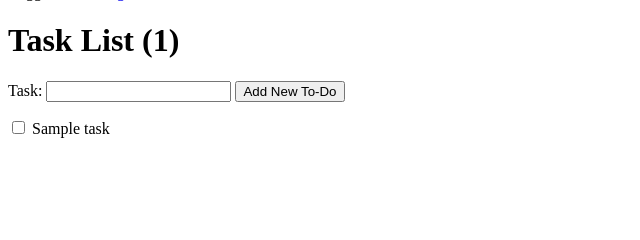
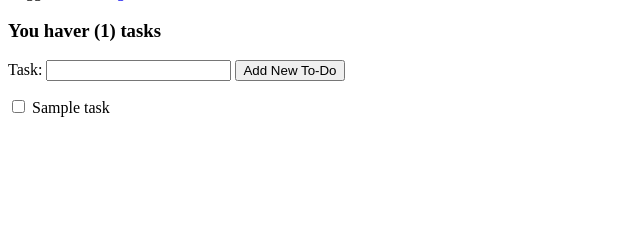
Before and after one commit to RaiderColombia/todofy, a Flask app: template templates/index.html in a window 1280 px wide. Shown: the part 97-337 px from the top of the page, without its empty margins (0-640 px from the left). Run offline with Flask 2, Linux system fonts and the light colour scheme; the template is opened without the code that fills it: most values are stand-ins (such as "Sample title", 1, 10 or a date in 2020); parts of the project's set-up code (start-up, migrations or seed data) failed here and were passed over.

Commit message:
Bug fixed when user checks a task Improvements in the code

```diff
--- a/controllers.py
+++ b/controllers.py
@@ -45,4 +45,4 @@ def get_tasks(user):
     return database["tasks"][user]
 
 def complete_task(user, task_id, is_checked):
-    database["tasks"][user][task_id]["done"] = is_checked
+    database["tasks"][user][int(task_id)]["done"] = is_checked
--- a/templates/index.html
+++ b/templates/index.html
@@ -7,31 +7,26 @@
 {% block content %}
     Logged in as: <b>{{ user["username"] }}</b>
     <a href="{{ url_for('logout_view') }}">Logout</a>
-    <h1>Task List ({{ tasks|length }})</h1>
+    <h3>You haver ({{ tasks|length }}) tasks</h3>
     <form action="{{ url_for('index') }}" method=post>
         Task: <input type=text name=task_name required>
         <input type=submit value="Add New To-Do">
     </form>
+    <form id="form_checkboxes">
         {% for id,task in tasks.items() %}
             <p>
-            <form id="form_check_{{ id }}">
-                <input type="checkbox" name="task" id="task_{{ id }}"
-                    value="{{ id }}"
+                <input type="checkbox" id="task_{{ id }}" value="{{ id }}"
                     {% if task["done"] %} checked {% endif %}>
-                <label for="task_{{ id }}">
-                    {% if task["done"] %}
-                        <del>{{ task["name"] }}</del>
-                    {% else %}
-                        {{ task["name"] }}
-                    {% endif %}
-                </label>
+                {% include "labels.html"%}
+            </p>
+        {% endfor %}
     </form>
-        </p>
     <script>
         $(document).ready(function(){
-                $("#task_{{ id }}").change(function(){
+            $(':checkbox').change(function(){
+                var _this = this;
                 var task_info = {
-                        task_id: {{ id }},
+                    task_id: $(this).attr("value"),
                     is_checked : $(this).is(':checked')
                 };
                 $.ajax({
@@ -40,13 +35,10 @@
                     type: 'POST',
                     contentType: 'application/json;charset=UTF-8',
                     success: function(response) {
-                            document.open();
-                            document.write(response);
-                            document.close();
+                        $("#l"+_this.id).hide().html(response).fadeIn('slow');
                     },
                 });
             });
         });
     </script>
-    {% endfor %}
 {% endblock %}
--- /dev/null
+++ b/templates/labels.html
@@ -0,0 +1,7 @@
+<label id="ltask_{{ id }}" for="task_{{ id }}">
+    {% if task["done"] %}
+        <del>{{ task["name"] }}</del>
+    {% else %}
+        {{ task["name"] }}
+    {% endif %}
+</label>
--- a/todofy.py
+++ b/todofy.py
@@ -8,6 +8,8 @@ app.secret_key = "my secret key"
 @app.route("/login", methods=["GET", "POST"])
 def login_view():
     data = {"error": None, "title":"Login"}
+    if "data" in session:
+        return redirect(url_for("index"))
     if request.method == "POST":
         result = login(request.form["email"], request.form["password"])
         if result["error"]:
@@ -19,8 +21,6 @@ def login_view():
         else:
             flash("Please create an account!")
             return redirect(url_for("register_view"))
-    elif "data" in session:
-        return redirect(url_for("index"))
     return render_template("login.html", **data)
 
 @app.route("/logout")
@@ -33,7 +33,7 @@ def register_view():
     data = {"error": None, "title":"Register"}
     if "data" in session:
         return redirect(url_for("index"))
-    elif request.method == "POST":
+    if request.method == "POST":
         result = register(
             request.form["username"],
             request.form["email"],
@@ -48,17 +48,18 @@ def register_view():
 
 @app.route("/index", methods=["GET", "POST"])
 def index():
-    if "data" in session:
-        if request.method == "POST":
-            add_task(session["data"]["user"]["email"], request.form["task_name"])
-            flash('"%s" added to the list!' %request.form["task_name"])
-        session["data"]["tasks"] = get_tasks(session["data"]["user"]["email"])
-        return render_template("index.html", **session["data"])
-    else:
+    if "data" not in session:
         return redirect(url_for("login_view"))
+    if request.method == "POST":
+        add_task(session["data"]["user"]["email"], request.form["task_name"])
+        flash('"%s" added to the list!' %request.form["task_name"])
+    session["data"]["tasks"] = get_tasks(session["data"]["user"]["email"])
+    session["data"]["title"] = "Task List"
+    return render_template("index.html", **session["data"])
 
 @app.route("/complete", methods=["POST"])
 def complete():
+    id = request.json["task_id"]
     complete_task(session["data"]["user"]["email"], **request.json)
-    session["data"]["tasks"] = get_tasks(session["data"]["user"]["email"])
-    return render_template("index.html", **session["data"])
+    tasks = get_tasks(session["data"]["user"]["email"])
+    return render_template("labels.html", task = tasks[int(id)], id = id)
```
Lines whose indentation alone changed are shown as unchanged.
